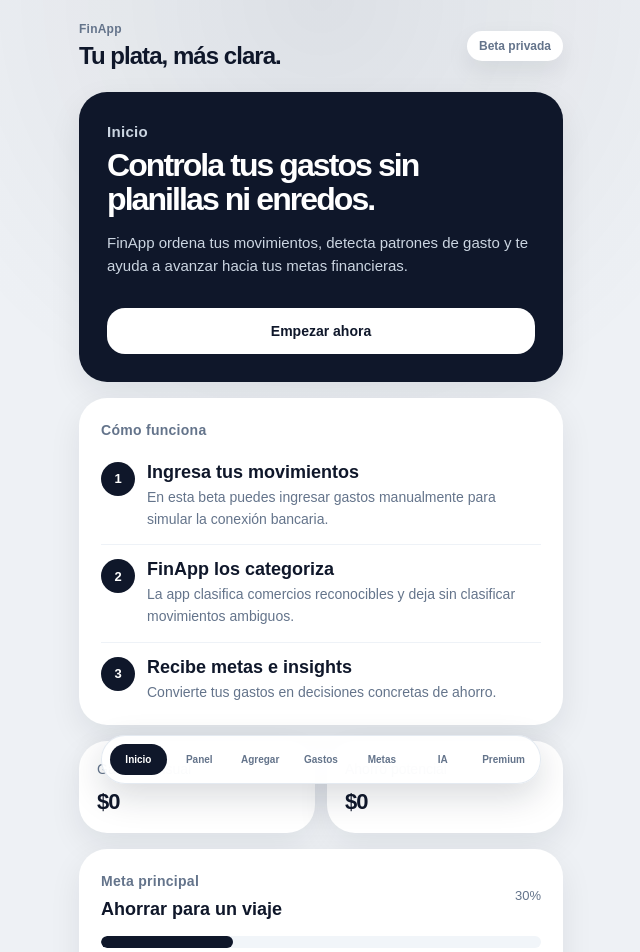
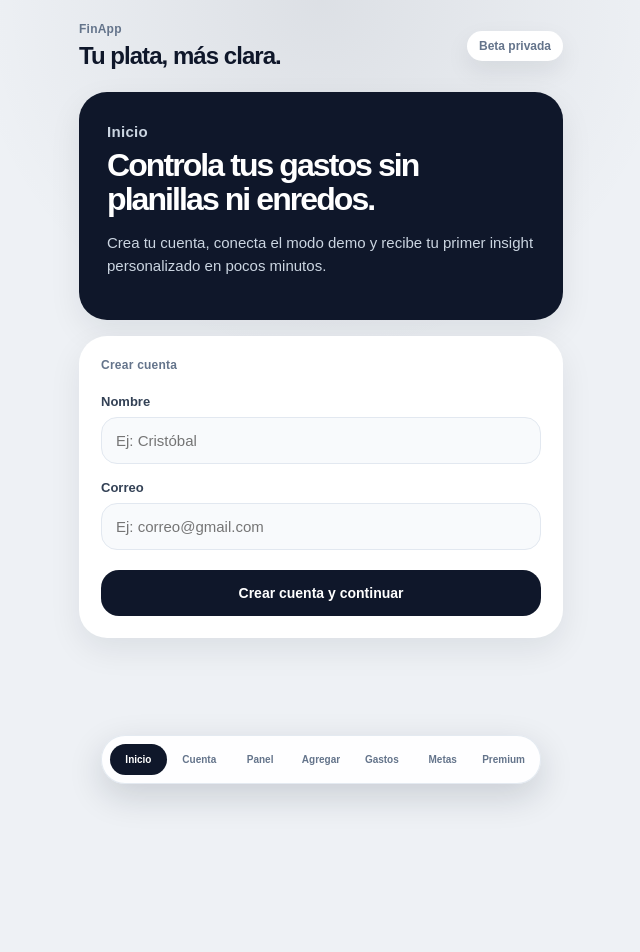
Before and after one commit to cristbaltisne/finapp-mvp, a Next.js app: page / in a window 1280 px wide. Shown: the top 952 px of the page, without its empty margins (319-959 px from the left). After the commit the page ends 830 px from the top, so only its background shows below. Built offline with nearby package versions, Linux system fonts and the light colour scheme.

Commit message:
Update page.jsx

```diff
--- a/app/page.jsx
+++ b/app/page.jsx
@@ -177,6 +177,13 @@ function categorizeExpense(description) {
 
 export default function Home() {
   const [tab, setTab] = useState("home");
+
+  const [accountCreated, setAccountCreated] = useState(false);
+  const [bankConnected, setBankConnected] = useState(false);
+  const [accountName, setAccountName] = useState("");
+  const [accountEmail, setAccountEmail] = useState("");
+  const [userName, setUserName] = useState("");
+
   const [expenses, setExpenses] = useState(initialExpenses);
   const [goals, setGoals] = useState(initialGoals);
   const [activeGoalId, setActiveGoalId] = useState(initialGoals[0].id);
@@ -227,8 +234,43 @@ export default function Home() {
     ? categorizeExpense(newDescription)
     : "Esperando descripción";
 
+  function createAccount(event) {
+    event.preventDefault();
+
+    if (!accountName || !accountEmail) {
+      alert("Completa tu nombre y correo.");
+      return;
+    }
+
+    setUserName(accountName);
+    setAccountCreated(true);
+    setTab("connect");
+  }
+
+  function confirmDemoConnection() {
+    if (!accountCreated) {
+      setTab("home");
+      return;
+    }
+
+    setBankConnected(true);
+    setTab("add");
+  }
+
   function addExpense(event) {
     event.preventDefault();
+
+    if (!accountCreated) {
+      alert("Primero crea tu cuenta.");
+      setTab("home");
+      return;
+    }
+
+    if (!bankConnected) {
+      alert("Primero confirma el modo demo de conexión.");
+      setTab("connect");
+      return;
+    }
 
     if (!newDate || !newAmount || !newDescription) {
       alert("Completa fecha, monto y descripción.");
@@ -345,91 +387,117 @@ export default function Home() {
                 <p className="eyebrow light">Inicio</p>
                 <h2>Controla tus gastos sin planillas ni enredos.</h2>
                 <p>
-                  FinApp ordena tus movimientos, detecta patrones de gasto y te
-                  ayuda a avanzar hacia tus metas financieras.
-                </p>
-
-                <button className="dark-button" onClick={() => setTab("add")}>
-                  Empezar ahora
-                </button>
-              </div>
-
-              <div className="card">
-                <p className="eyebrow">Cómo funciona</p>
-
-                <div className="onboarding-step">
-                  <span>1</span>
-                  <div>
-                    <h3>Ingresa tus movimientos</h3>
-                    <p>
-                      En esta beta puedes ingresar gastos manualmente para
-                      simular la conexión bancaria.
-                    </p>
-                  </div>
-                </div>
-
-                <div className="onboarding-step">
-                  <span>2</span>
-                  <div>
-                    <h3>FinApp los categoriza</h3>
-                    <p>
-                      La app clasifica comercios reconocibles y deja sin
-                      clasificar movimientos ambiguos.
-                    </p>
-                  </div>
-                </div>
-
-                <div className="onboarding-step">
-                  <span>3</span>
-                  <div>
-                    <h3>Recibe metas e insights</h3>
-                    <p>
-                      Convierte tus gastos en decisiones concretas de ahorro.
-                    </p>
-                  </div>
-                </div>
-              </div>
-
-              <div className="grid-2">
-                <div className="mini-card">
-                  <p>Gasto mensual</p>
-                  <h3>{formatCLP(totalExpenses)}</h3>
-                </div>
-
-                <div className="mini-card">
-                  <p>Ahorro potencial</p>
-                  <h3>{formatCLP(suggestedSaving)}</h3>
-                </div>
-              </div>
-
-              <div className="card">
-                <div className="card-head">
-                  <div>
-                    <p className="eyebrow">Meta principal</p>
-                    <h3>{activeGoal.title}</h3>
-                  </div>
-                  <span>{getProgress(activeGoal)}%</span>
-                </div>
-
-                <div className="big-bar">
-                  <div
-                    className="big-bar-fill"
-                    style={{ width: `${getProgress(activeGoal)}%` }}
-                  />
-                </div>
-
-                <p>
-                  Llevas {formatCLP(activeGoal.current)} de{" "}
-                  {formatCLP(activeGoal.target)}. Recomendación: ahorra{" "}
-                  {formatCLP(activeGoal.monthlySuggestion)} al mes para acercarte
-                  a tu objetivo.
+                  Crea tu cuenta, conecta el modo demo y recibe tu primer insight
+                  personalizado en pocos minutos.
                 </p>
               </div>
 
-              {lastAddedCategory && (
+              {!accountCreated && (
+                <form className="form-card" onSubmit={createAccount}>
+                  <p className="eyebrow">Crear cuenta</p>
+
+                  <label>
+                    Nombre
+                    <input
+                      type="text"
+                      placeholder="Ej: Cristóbal"
+                      value={accountName}
+                      onChange={(event) => setAccountName(event.target.value)}
+                    />
+                  </label>
+
+                  <label>
+                    Correo
+                    <input
+                      type="email"
+                      placeholder="Ej: correo@gmail.com"
+                      value={accountEmail}
+                      onChange={(event) => setAccountEmail(event.target.value)}
+                    />
+                  </label>
+
+                  <button className="dark-button" type="submit">
+                    Crear cuenta y continuar
+                  </button>
+                </form>
+              )}
+
+              {accountCreated && (
                 <div className="success-card">
-                  Último gasto agregado y categorizado como:{" "}
-                  <strong>{lastAddedCategory}</strong>
+                  Cuenta creada para <strong>{userName}</strong>. Ahora puedes
+                  continuar al modo demo de conexión.
+                </div>
+              )}
+
+              {accountCreated && !bankConnected && (
+                <button className="dark-button" onClick={() => setTab("connect")}>
+                  Continuar a conectar cuenta
+                </button>
+              )}
+
+              {accountCreated && bankConnected && (
+                <button className="dark-button" onClick={() => setTab("add")}>
+                  Agregar movimiento
+                </button>
+              )}
+            </div>
+          )}
+
+          {tab === "connect" && (
+            <div className="screen">
+              <div className="section-title">
+                <p className="eyebrow">Conectar cuenta</p>
+                <h2>Modo demo de conexión bancaria</h2>
+                <p>
+                  Para esta beta, FinApp no se conecta a tu banco real. La
+                  conexión se simula ingresando movimientos manualmente.
+                </p>
+              </div>
+
+              {!accountCreated && (
+                <div className="empty-state">
+                  <h3>Primero crea tu cuenta</h3>
+                  <p>
+                    Para seguir el flujo completo, crea tu cuenta antes de
+                    conectar el modo demo.
+                  </p>
+                  <button className="soft-button" onClick={() => setTab("home")}>
+                    Crear cuenta
+                  </button>
+                </div>
+              )}
+
+              {accountCreated && (
+                <div className="card">
+                  <p className="eyebrow">Importante</p>
+                  <h3>Esto es una simulación segura</h3>
+                  <p>
+                    No pediremos claves bancarias ni acceso real a tu banco. En
+                    esta versión, los movimientos se ingresan manualmente para
+                    probar el flujo de categorización, dashboard e insight.
+                  </p>
+
+                  {!bankConnected && (
+                    <button
+                      className="dark-button"
+                      onClick={confirmDemoConnection}
+                    >
+                      Entendido, usar modo demo
+                    </button>
+                  )}
+
+                  {bankConnected && (
+                    <button className="dark-button" onClick={() => setTab("add")}>
+                      Agregar primer movimiento
+                    </button>
+                  )}
+                </div>
+              )}
+
+              {bankConnected && (
+                <div className="success-card">
+                  Modo demo activado. Ya puedes ingresar movimientos y ver tu
+                  dashboard.
                 </div>
               )}
             </div>
@@ -438,11 +506,11 @@ export default function Home() {
           {tab === "dashboard" && (
             <div className="screen">
               <div className="dark-card">
-                <p>Panel de gastos</p>
+                <p>Dashboard de gastos</p>
                 <h2>{formatCLP(totalExpenses)}</h2>
                 <span>
                   {expenses.length === 0
-                    ? "Aún no hay gastos registrados. Agrega un movimiento para ver el análisis."
+                    ? "Aún no hay gastos registrados. Agrega un movimiento para ver tu primer insight."
                     : `Tu mayor categoría de gasto es ${topCategory.category}, con ${formatCLP(
                         topCategory.amount
                       )} este mes.`}
@@ -501,12 +569,26 @@ export default function Home() {
 
               {expenses.length > 0 && (
                 <div className="insight-card">
-                  <span>Insight</span>
-                  <h3>Reduce tu mayor categoría</h3>
+                  <span>Primer insight personalizado</span>
+
+                  {topCategory.category === "Sin clasificar" ? (
+                    <>
+                      <h3>Hay movimientos que necesitan contexto</h3>
                       <p>
-                    Si reduces {topCategory.category} en 15%, podrías ahorrar
-                    cerca de {formatCLP(Math.round(topCategory.amount * 0.15))}.
+                        Detectamos movimientos sin clasificar. Corrige su
+                        categoría para que el análisis mensual sea más preciso.
                       </p>
+                    </>
+                  ) : (
+                    <>
+                      <h3>Tu mayor gasto está en {topCategory.category}</h3>
+                      <p>
+                        Si reduces esta categoría en 15%, podrías ahorrar cerca
+                        de {formatCLP(Math.round(topCategory.amount * 0.15))} al
+                        mes.
+                      </p>
+                    </>
+                  )}
                 </div>
               )}
 
@@ -522,11 +604,42 @@ export default function Home() {
                 <p className="eyebrow">Agregar movimiento</p>
                 <h2>Ingresa un gasto</h2>
                 <p>
-                  En esta beta, el ingreso manual simula la conexión con tus
-                  cuentas bancarias.
+                  En esta beta, el ingreso manual reemplaza la conexión bancaria
+                  real para probar el flujo completo.
                 </p>
               </div>
 
+              {!accountCreated && (
+                <div className="empty-state">
+                  <h3>Primero crea tu cuenta</h3>
+                  <p>
+                    El flujo comienza con la creación de cuenta y luego continúa
+                    con el modo demo de conexión.
+                  </p>
+                  <button className="soft-button" onClick={() => setTab("home")}>
+                    Crear cuenta
+                  </button>
+                </div>
+              )}
+
+              {accountCreated && !bankConnected && (
+                <div className="empty-state">
+                  <h3>Activa el modo demo</h3>
+                  <p>
+                    Antes de ingresar gastos, confirma que esta versión simula la
+                    conexión bancaria.
+                  </p>
+                  <button
+                    className="soft-button"
+                    onClick={() => setTab("connect")}
+                  >
+                    Ir a conectar cuenta
+                  </button>
+                </div>
+              )}
+
+              {accountCreated && bankConnected && (
+                <>
                   <form className="form-card" onSubmit={addExpense}>
                     <label>
                       Fecha
@@ -553,7 +666,9 @@ export default function Home() {
                         type="text"
                         placeholder="Ej: Uber, Rappi, Spotify, Transferencia Juan..."
                         value={newDescription}
-                    onChange={(event) => setNewDescription(event.target.value)}
+                        onChange={(event) =>
+                          setNewDescription(event.target.value)
+                        }
                       />
                     </label>
 
@@ -569,18 +684,20 @@ export default function Home() {
                     </div>
 
                     <button className="dark-button" type="submit">
-                  Agregar y actualizar panel
+                      Agregar y ver dashboard
                     </button>
                   </form>
 
                   <div className="card">
                     <p className="eyebrow">Prueba rápida</p>
                     <p>
-                  Usa “Uber” para Transporte, “Rappi” para Delivery, “Spotify”
-                  para Suscripciones o “Transferencia Andrés” para Sin
-                  clasificar.
+                      Usa “Uber” para Transporte, “Rappi” para Delivery,
+                      “Spotify” para Suscripciones o “Transferencia Andrés” para
+                      Sin clasificar.
                     </p>
                   </div>
+                </>
+              )}
             </div>
           )}
 
@@ -601,7 +718,8 @@ export default function Home() {
                     <div className="empty-state">
                       <h3>No hay gastos registrados</h3>
                       <p>
-                        Agrega tu primer movimiento para ver el panel actualizado.
+                        Agrega tu primer movimiento para ver el dashboard
+                        actualizado.
                       </p>
                       <button className="soft-button" onClick={() => setTab("add")}>
                         Agregar gasto
@@ -724,40 +842,12 @@ export default function Home() {
                 ))}
               </div>
 
-              <button className="dark-button" onClick={() => setTab("ai")}>
-                Ver metas sugeridas
-              </button>
-            </div>
-          )}
-
-          {tab === "ai" && (
-            <div className="screen">
-              <div className="section-title">
-                <p className="eyebrow">Recomendaciones</p>
-                <h2>Metas sugeridas por FinApp</h2>
-                <p>
-                  La app transforma patrones de gasto en objetivos financieros
-                  simples y accionables.
-                </p>
-              </div>
-
-              <div className="ai-card">
-                <p className="eyebrow light">Perfil detectado</p>
-                <h3>
-                  {expenses.length === 0
-                    ? "Aún no hay suficientes datos"
-                    : "Usuario con gasto variable relevante"}
-                </h3>
-                <p>
-                  {expenses.length === 0
-                    ? "Agrega algunos movimientos para que FinApp pueda detectar oportunidades de ahorro."
-                    : `Según tus movimientos, FinApp detecta oportunidades de ahorro en ${topCategory.category}, gastos recurrentes y consumo impulsivo.`}
-                </p>
-              </div>
+              <div className="card">
+                <p className="eyebrow">Metas sugeridas</p>
 
                 <div className="list">
                   {aiGoalSuggestions.map((goal) => (
-                  <div key={goal.id} className="card">
+                    <div key={goal.id}>
                       <div className="card-head">
                         <div>
                           <span className="tag">{goal.tag}</span>
@@ -773,6 +863,7 @@ export default function Home() {
                       </button>
                     </div>
                   ))}
+                </div>
               </div>
             </div>
           )}
@@ -846,6 +937,12 @@ export default function Home() {
             Inicio
           </button>
           <button
+            className={tab === "connect" ? "active" : ""}
+            onClick={() => setTab("connect")}
+          >
+            Cuenta
+          </button>
+          <button
             className={tab === "dashboard" ? "active" : ""}
             onClick={() => setTab("dashboard")}
           >
@@ -870,12 +967,6 @@ export default function Home() {
             Metas
           </button>
           <button
-            className={tab === "ai" ? "active" : ""}
-            onClick={() => setTab("ai")}
-          >
-            IA
-          </button>
-          <button
             className={tab === "premium" ? "active" : ""}
             onClick={() => setTab("premium")}
           >
```
Lines whose indentation alone changed are shown as unchanged.
